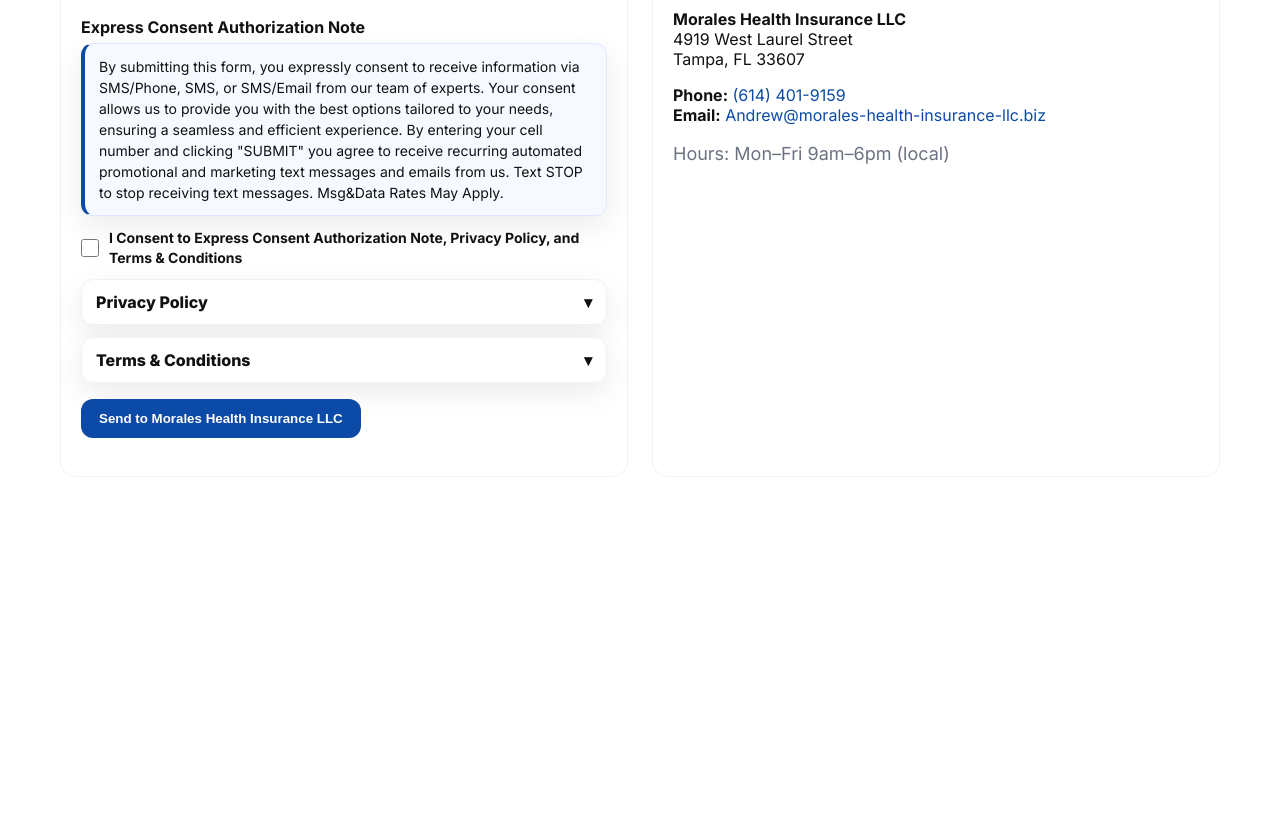
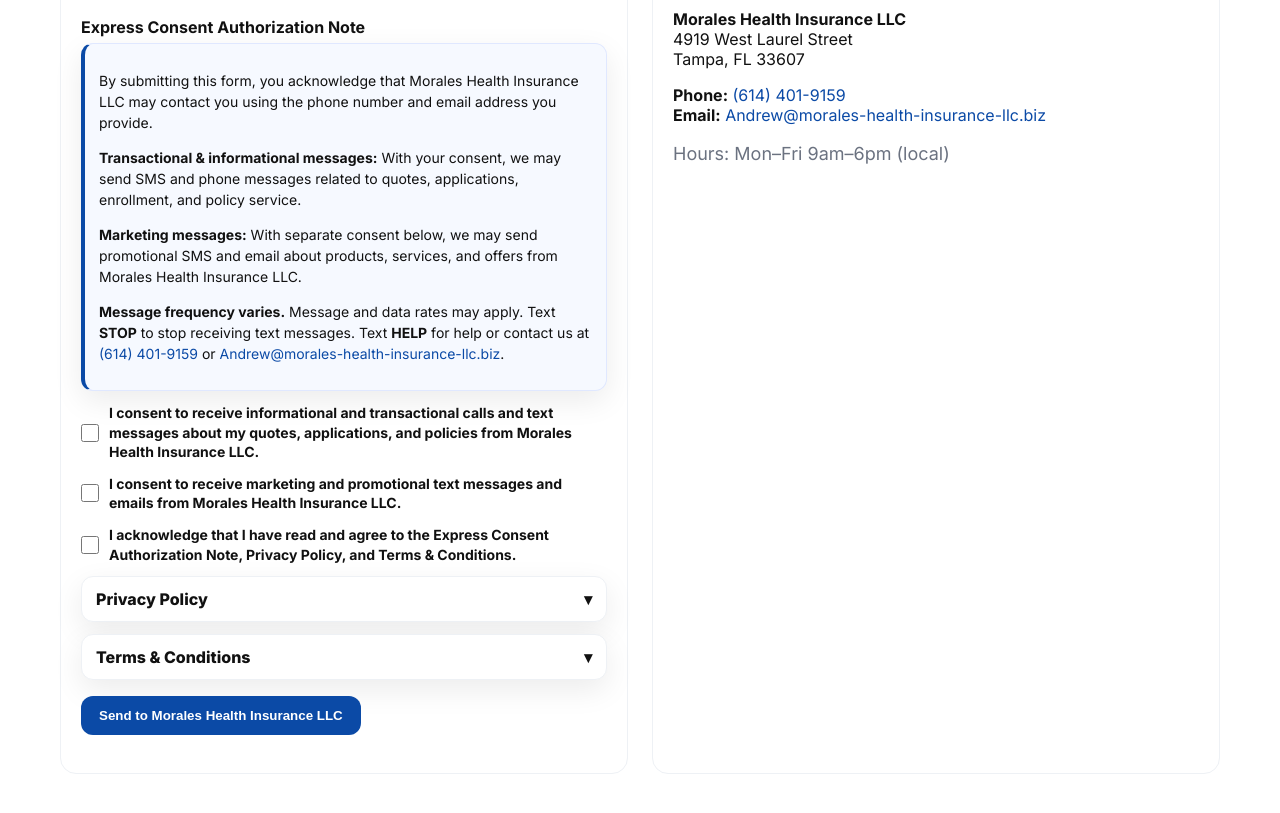
Before and after one commit to still62bronzes/morales-health-insurance-llc.biz, a plain HTML site: page index.html in a window 1280 px wide. Shown: the part 4017-4830 px from the top of the page. Before the commit the page ends 4662 px from the top, so only its background shows below. Drawn offline with Linux system fonts and the light colour scheme.

Commit message:
Update index.html - Express Consent Authorization

```diff
--- a/index.html
+++ b/index.html
@@ -487,14 +487,79 @@
           </div>
 
           <!-- Express Consent Authorization (required) -->
+         <!-- Express Consent Authorization -->
 <div class="legal-sections" style="margin-top:16px">
   <h4>Express Consent Authorization Note</h4>
   <div id="express-consent-note" class="consent-card">
-              By submitting this form, you expressly consent to receive information via SMS/Phone, SMS, or SMS/Email from our team of experts. Your consent allows us to provide you with the best options tailored to your needs, ensuring a seamless and efficient experience. By entering your cell number and clicking "SUBMIT" you agree to receive recurring automated promotional and marketing text messages and emails from us. Text STOP to stop receiving text messages. Msg&Data Rates May Apply.
+    <p>
+      By submitting this form, you acknowledge that Morales Health Insurance LLC may contact you
+      using the phone number and email address you provide.
+    </p>
+    <p>
+      <strong>Transactional &amp; informational messages:</strong> With your consent, we may send
+      SMS and phone messages related to quotes, applications, enrollment, and policy service.
+    </p>
+    <p>
+      <strong>Marketing messages:</strong> With separate consent below, we may send promotional
+      SMS and email about products, services, and offers from Morales Health Insurance LLC.
+    </p>
+    <p>
+      <strong>Message frequency varies.</strong> Message and data rates may apply.
+      Text <strong>STOP</strong> to stop receiving text messages.
+      Text <strong>HELP</strong> for help or contact us at
+      <a href="tel:(614) 401-9159">(614) 401-9159</a> or
+      <a href="mailto:Andrew@morales-health-insurance-llc.biz">Andrew@morales-health-insurance-llc.biz</a>.
+    </p>
   </div>
+
+  <!-- Separate opt-in checkboxes -->
   <div class="consent-line">
-            <input type="checkbox" id="consent" name="consent" required aria-describedby="express-consent-note">
-            <label for="consent"><b>I Consent to Express Consent Authorization Note, Privacy Policy, and Terms & Conditions</b></label>
+    <input
+      type="checkbox"
+      id="consent-transactional"
+      name="consent_transactional"
+      required
+      aria-describedby="express-consent-note"
+    >
+    <label for="consent-transactional">
+      <strong>
+        I consent to receive informational and transactional calls and text messages
+        about my quotes, applications, and policies from Morales Health Insurance LLC.
+      </strong>
+    </label>
+  </div>
+
+  <div class="consent-line">
+    <input
+      type="checkbox"
+      id="consent-marketing"
+      name="consent_marketing"
+      required
+      aria-describedby="express-consent-note"
+    >
+    <label for="consent-marketing">
+      <strong>
+        I consent to receive marketing and promotional text messages and emails
+        from Morales Health Insurance LLC.
+      </strong>
+    </label>
+  </div>
+
+  <!-- Legal acceptance -->
+  <div class="consent-line">
+    <input
+      type="checkbox"
+      id="consent-terms"
+      name="consent_terms"
+      required
+      aria-describedby="privacy-policy-copy terms-conditions-copy"
+    >
+    <label for="consent-terms">
+      <strong>
+        I acknowledge that I have read and agree to the Express Consent Authorization Note,
+        Privacy Policy, and Terms &amp; Conditions.
+      </strong>
+    </label>
   </div>
 
             <!-- Privacy Policy dropdown -->
```
Lines whose indentation alone changed are shown as unchanged.
